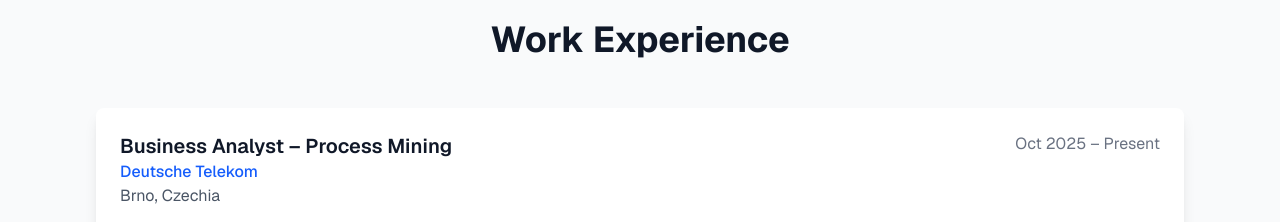
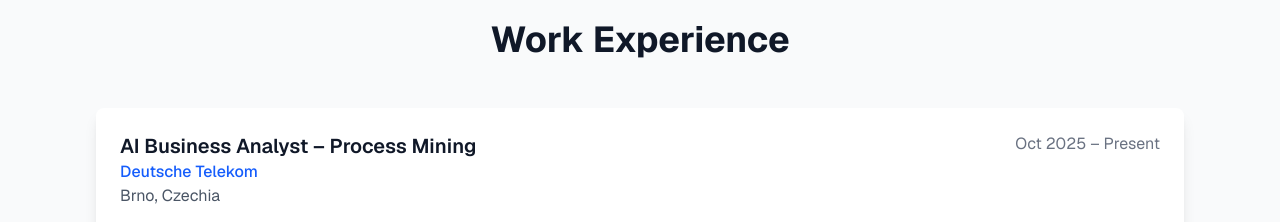
Before and after one commit to chrzsyne/alaine-vicedor-website, a Next.js app: page / in a window 1280 px wide. Shown: the part 1640-1862 px from the top of the page. Built offline with nearby package versions, Linux system fonts and the light colour scheme.

Commit message:
Update role title to AI Business Analyst

```diff
--- a/src/app/page.tsx
+++ b/src/app/page.tsx
@@ -229,7 +229,7 @@ export default function Home() {
               <div className="bg-white dark:bg-gray-900 p-6 rounded-lg shadow-lg">
                 <div className="flex flex-col md:flex-row md:justify-between md:items-start mb-4">
                   <div>
-                    <h3 className="text-xl font-semibold">Business Analyst – Process Mining</h3>
+                    <h3 className="text-xl font-semibold">AI Business Analyst – Process Mining</h3>
                     <p className="text-blue-600 dark:text-blue-400 font-medium">Deutsche Telekom</p>
                     <p className="text-gray-600 dark:text-gray-300">Brno, Czechia</p>
                   </div>
```
